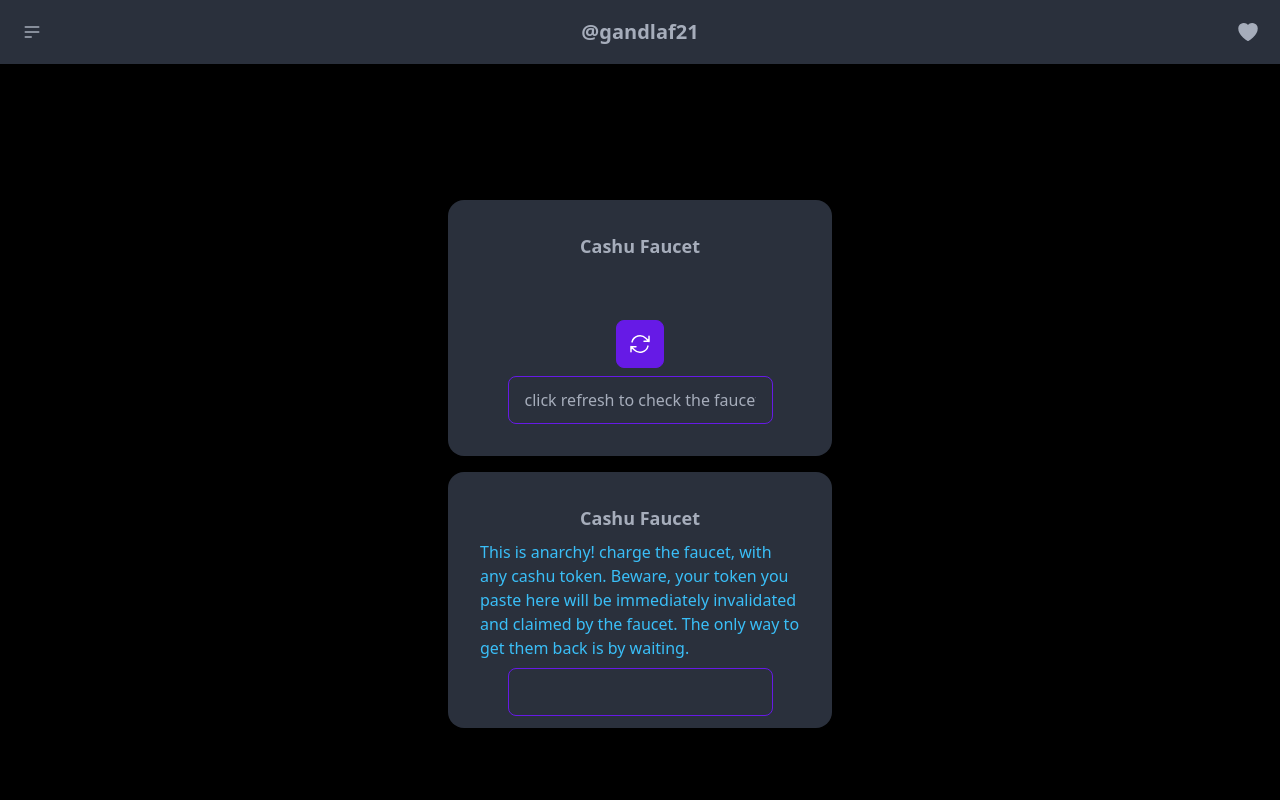
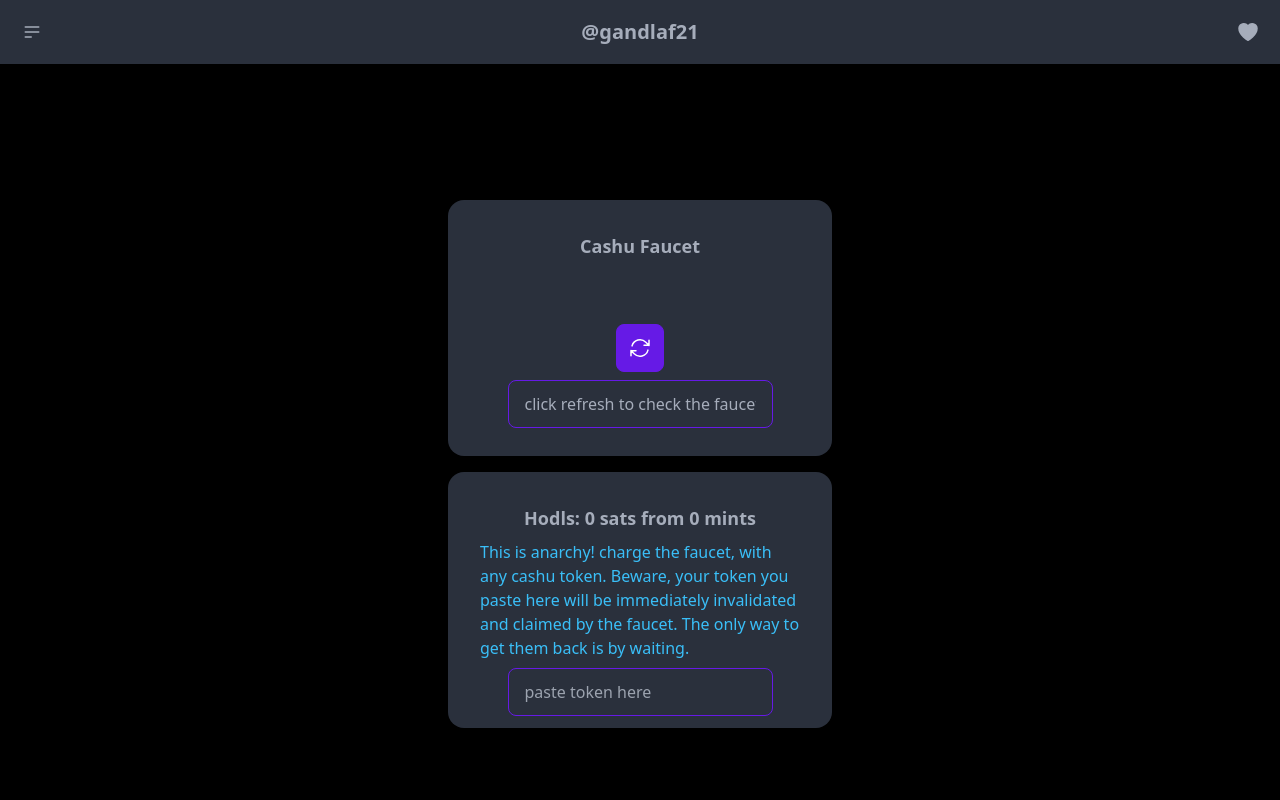
Before and after one commit to gandlafbtc/gandlaf-homepage, a SvelteKit app: page /faucet/anarchy in a window 1280 px wide. Shown: the top 800 px of the page. Built offline with nearby package versions, Linux system fonts and the light colour scheme; no server answers.

Commit message:
add mint count

```diff
--- a/src/comp/ChargeFaucet.svelte
+++ b/src/comp/ChargeFaucet.svelte
@@ -1,17 +1,34 @@
 <script>
+	import { onMount } from "svelte";
+
+
 	let token = '';
 	let message = '';
+    let balance = 0
+    let mintCount = 0
+
+	onMount(async ()=>{
+		const response = await fetch('https://anarchy.gandlaf.com/balance');
+		const data = await response.json();
+		balance = data.remaining
+        mintCount = data.mintCount
+
+	})
 	const send = async () => {
 		const response = await fetch('https://anarchy.gandlaf.com/charge?token=' + token);
 		const m = await response.json();
 		message = m.message;
 		token = '';
+        const r = await fetch('https://anarchy.gandlaf.com/balance');
+		const data = await r.json();
+		balance = data.remaining
+        mintCount = data.mintCount
 	};
 </script>
 
 <div class="card w-96 h-64 bg-base-100 shadow-xl">
 	<div class="card-body flex flex-col items-center">
-		<p class="text-lg font-bold">Cashu Faucet</p>
+		<p class="text-lg font-bold">Hodls: {balance} sats from {mintCount} mints</p>
 		{#if message}
 			<p class="text-info">
 				{message}
@@ -25,7 +42,7 @@
 		{/if}
 
 		<div class="flex gap-2">
-			<input id="token-input" type="text" bind:value={token} class="input input-primary" />
+			<input id="token-input" type="text" bind:value={token} class="input input-primary" placeholder="paste token here" />
 			{#if token}
 				<button on:click={send} class="btn btn-square ">
 					<svg
--- a/src/routes/faucet/anarchy/+page.svelte
+++ b/src/routes/faucet/anarchy/+page.svelte
@@ -1,10 +1,13 @@
 <script>
 	import { browser } from '$app/environment';
+	import { onMount } from 'svelte';
 	import ChargeFaucet from '../../../comp/ChargeFaucet.svelte';
 
 	let token = 'click refresh to check the faucet...';
 	let foundToken = false;
 	let isLoading = false;
+
+
 	const refreshToken = async () => {
 		foundToken = false;
 		isLoading = true;
@@ -41,6 +44,7 @@
 	<div class="card w-96 h-64 bg-base-100 shadow-xl">
 		<div class="card-body flex flex-col items-center">
 			<p class="text-lg font-bold">Cashu Faucet</p>
+			<p class="text-lg font-bold"></p>
 			<p class="h-10 text-info">
 				{#if foundToken}
 					<span
```
